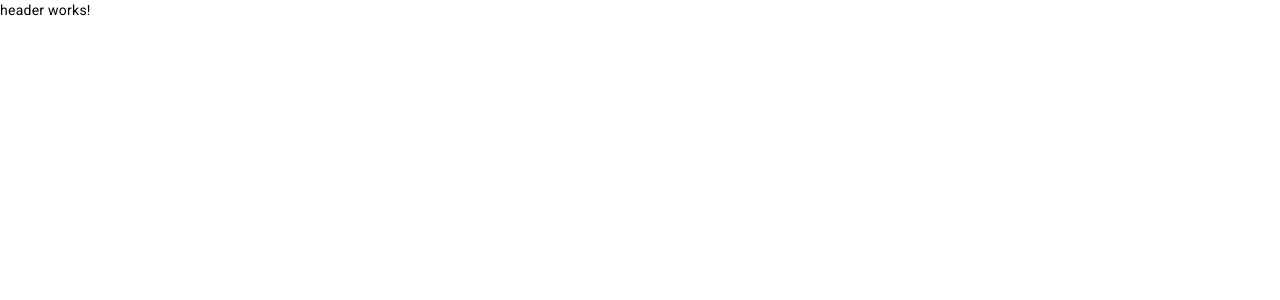
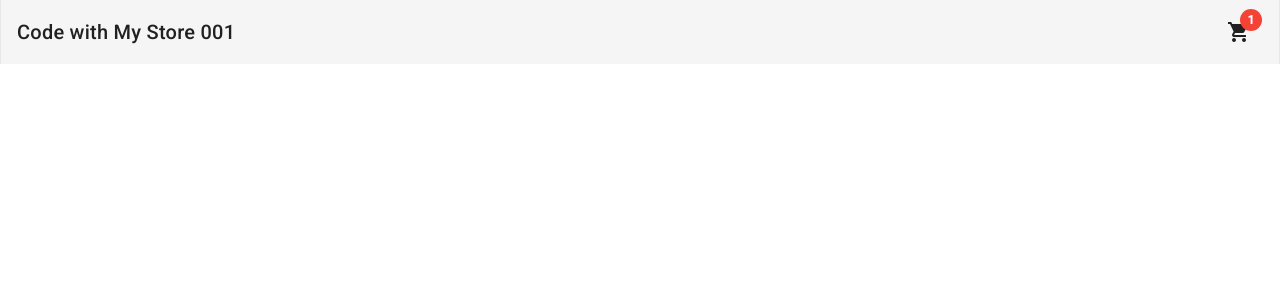
Before and after one commit to CodeAadarsh/Angular-Store, an Angular app: page / in a window 1280 px wide. Shown: the top 300 px of the page. Built offline with nearby package versions, Linux system fonts and the light colour scheme.

Commit message:
initial header changes

```diff
--- a/src/app/components/header/header.component.ts
+++ b/src/app/components/header/header.component.ts
@@ -2,13 +2,7 @@ import { Component } from '@angular/core';
 
 @Component({
   selector: 'app-header',
-  template: `
-    <p>
-      header works!
-    </p>
-  `,
-  styles: [
-  ]
+  templateUrl: 'header.components.html',
 })
 export class HeaderComponent {
 
--- /dev/null
+++ b/src/app/components/header/header.components.html
@@ -0,0 +1,15 @@
+<mat-toolbar class="max-w-8xl mx-auto border-x justify-between">
+    <a routerLink ="home" > Code with My Store 001</a>
+    <button mat-icon-button [matMenuTriggerFor]="menu">
+
+        <mat-icon
+        [matBadge]="1"
+        matBadgeColor="warn"
+        >shopping_cart</mat-icon>
+    </button>
+    <mat-menu #menu="matMenu">
+        <div class="p-3 divide-y divide-solid">
+
+        </div>
+    </mat-menu>
+</mat-toolbar>
```
